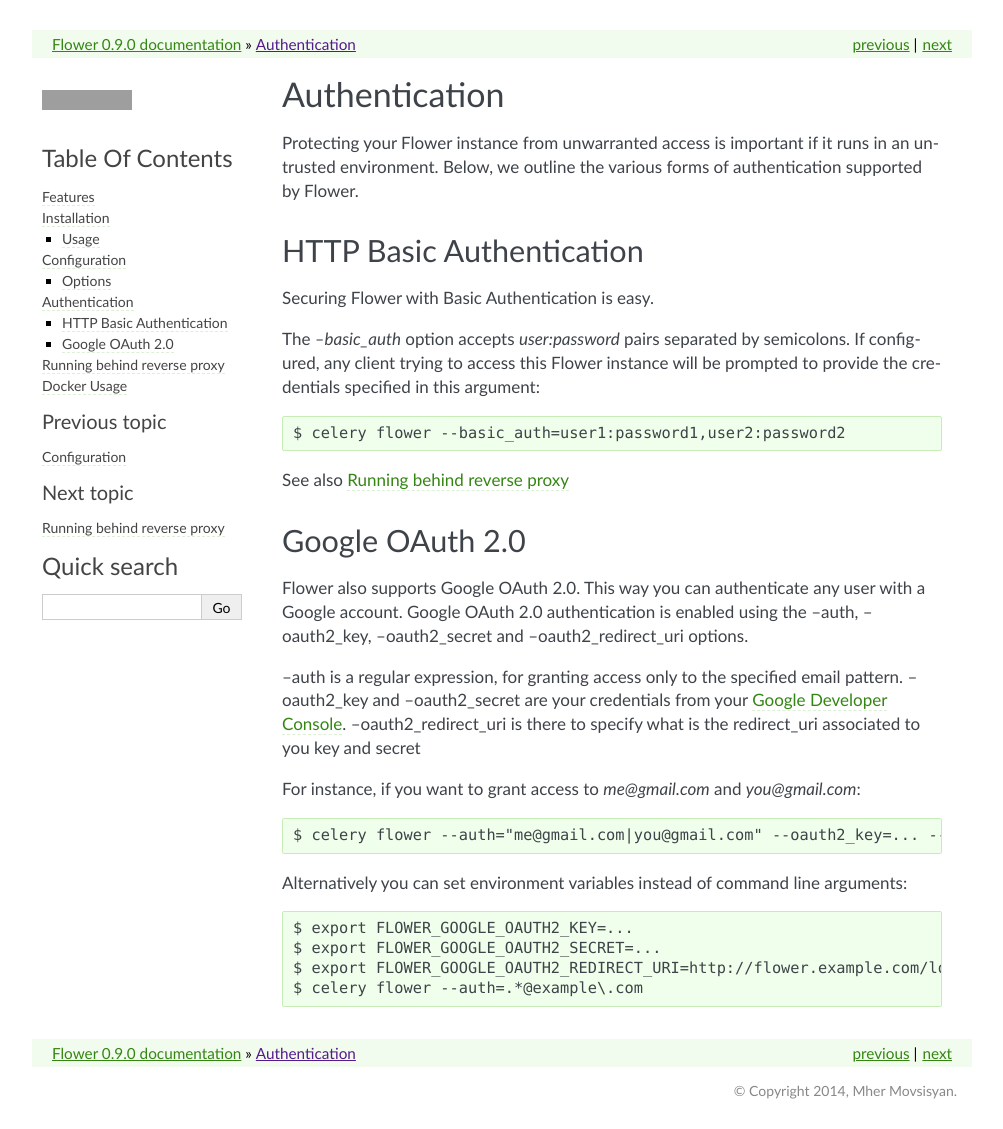
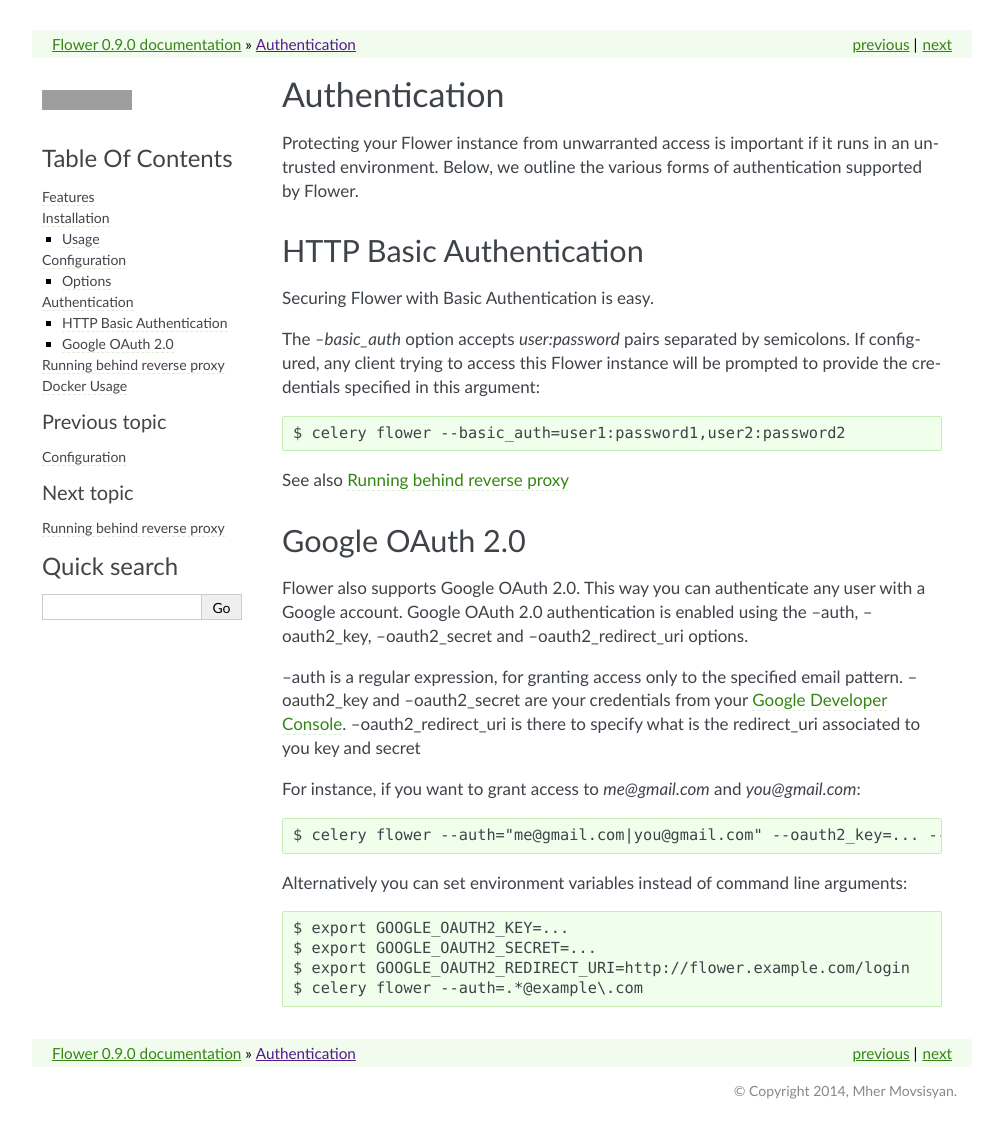
Before and after one commit to mher/flower, a Sphinx documentation site: the page built from docs/auth.rst, in a window 1280 px wide. Shown: the whole page, without its empty margins (138-1141 px from the left). Built offline with Sphinx 7.4.7, drawn with Linux system fonts in a browser that asks for light colours; pages that are not in the unit, such as notebooks, are missing from menus; grey boxes are pictures that could not be loaded.

Commit message:
Document the environment variables that OAuth reads.
While there is code in command.py to read FLOWER_FOO and turn that into
options.foo, the oauth code looks for oauth2_key (parsed from a config
file) FLOWER_GOOGLE_OAUTH2_KEY will never be found since it will be
placed in options.google_oauth2_key.

I've just fixed the docs to match the code, it may be preferable to fix
the code to match the docs (while maintaining backcompat).

```diff
--- a/docs/auth.rst
+++ b/docs/auth.rst
@@ -40,9 +40,9 @@
 
 Alternatively you can set environment variables instead of command line arguments: ::
 
-    $ export FLOWER_GOOGLE_OAUTH2_KEY=...
-    $ export FLOWER_GOOGLE_OAUTH2_SECRET=...
-    $ export FLOWER_GOOGLE_OAUTH2_REDIRECT_URI=http://flower.example.com/login
+    $ export GOOGLE_OAUTH2_KEY=...
+    $ export GOOGLE_OAUTH2_SECRET=...
+    $ export GOOGLE_OAUTH2_REDIRECT_URI=http://flower.example.com/login
     $ celery flower --auth=.*@example\.com
 
 .. _Google Developer Console: https://console.developers.google.com
```
